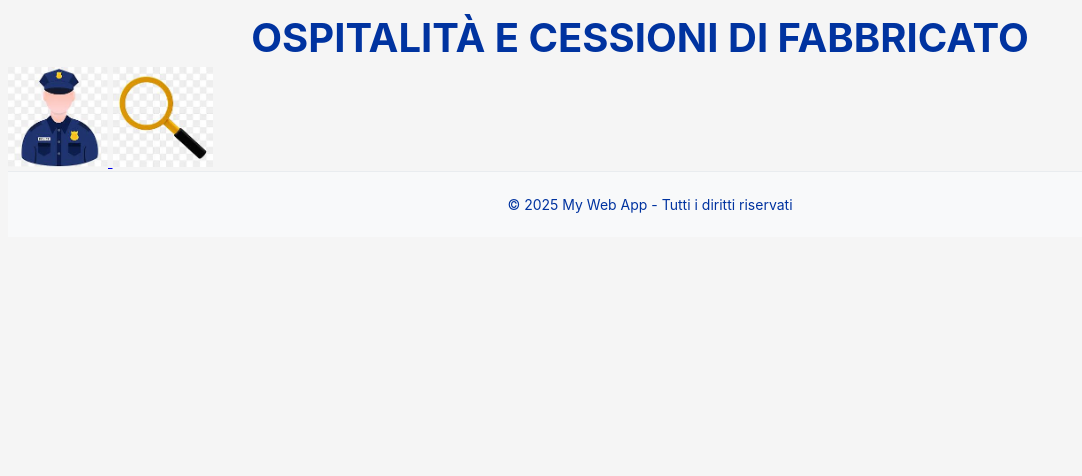
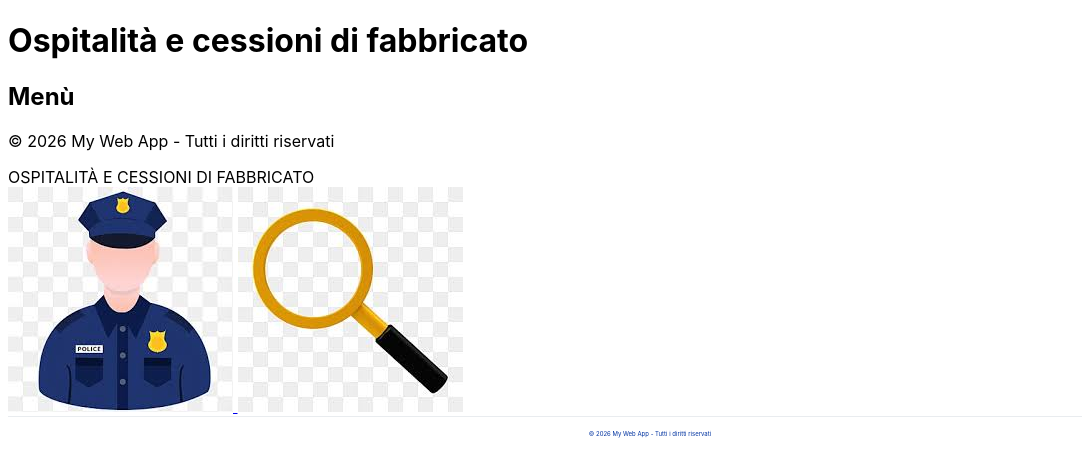
Before and after one commit to praticaff/Comunicazioni, a plain HTML site: page home.html in a window 1280 px wide. Shown: the whole page, without its empty margins (0-1082 px from the left). Drawn offline with Linux system fonts and the light colour scheme.

Commit message:
nuova homepage

```diff
--- a/css/homeStyle.css
+++ b/css/homeStyle.css
@@ -4,36 +4,22 @@
     font-family: -apple-system, BlinkMacSystemFont, "Segoe UI", Roboto, "Helvetica Neue", Arial, sans-serif;
 }
 
-main {
-    margin: 0 auto; /* centra orizzontalmente */
-    box-sizing: border-box;
+page{
+    width:100%;
+    background-color: #F5F5F5;
+    display: flex;
+    flex-direction: column;
 }
-
-body {
-    background-color: #F5F5F5;
+mainPage {
+    flex: 1; /* Questo spinge il footer in basso */
 }
 
 footer {
-    background-color: #f8f9fa;
     padding: 10px;
     text-align: center;
-    font-size: 14px;
+    font-size: 20%;
     color: #0033A0;
     border-top: 1px solid #e9ecef;
     bottom: 0;
     width: 100%;
 }
-.home{
-    color: #0033A0;
-    font-size: 40px;
-    font-weight: bold;
-    padding: 5px;
-    border-radius: 10px;
-    margin: 0 auto;
-    text-align: center;
-}
-
-.immagineBottone {
-    width: 100px;
-    height: 100px;
-}
--- a/css/nuovaStyle.css
+++ b/css/nuovaStyle.css
@@ -65,7 +65,7 @@ fieldset {
     width: 100%;
     margin: 0 auto;
     /*background: #cbdce6;*/
-    background-color: #97a1ac;
+    background-color: #b4bcc5;
     /*background: #bac9d9;*/
 }
 
--- a/home.html
+++ b/home.html
@@ -7,6 +7,41 @@
 </head>
 
 <body>
+    <div class="page">
+        <div class="topBar">
+            <div class="Comandi">
+
+            </div>
+            <div class="Titolo">
+                <h1>Ospitalità e cessioni di fabbricato</h1>
+            </div>
+        </div>
+
+        <div class="mainPage">
+            <div class="Menu">
+                <h2>Menù</h2>
+
+            </div>
+            <div class="CurrentPage">
+
+            </div>
+            <div class="SideBar">
+
+
+            </div>
+        </div>
+
+        <div class="footer">
+            <p>&copy; 2026 My Web App - Tutti i diritti riservati</p>
+        </div>
+
+
+
+
+
+
+
+
         <header class="home">
             OSPITALITÀ E CESSIONI DI FABBRICATO
         </header>
@@ -23,7 +58,8 @@
         </main>
 
         <footer>
-        <p>&copy; 2025 My Web App - Tutti i diritti riservati</p>
+            <p>&copy; 2026 My Web App - Tutti i diritti riservati</p>
         </footer>
+    </div>
 </body>
 </html>
```
Lines whose indentation alone changed are shown as unchanged.
